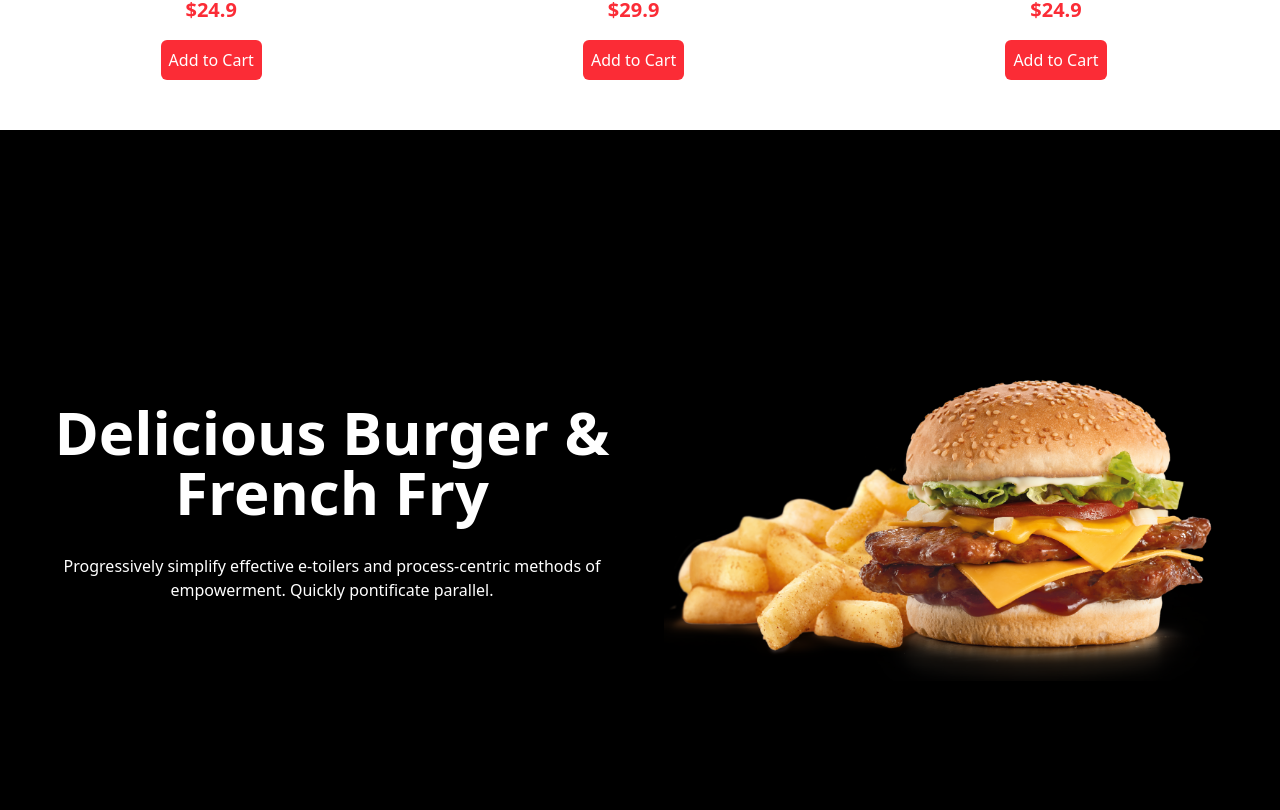
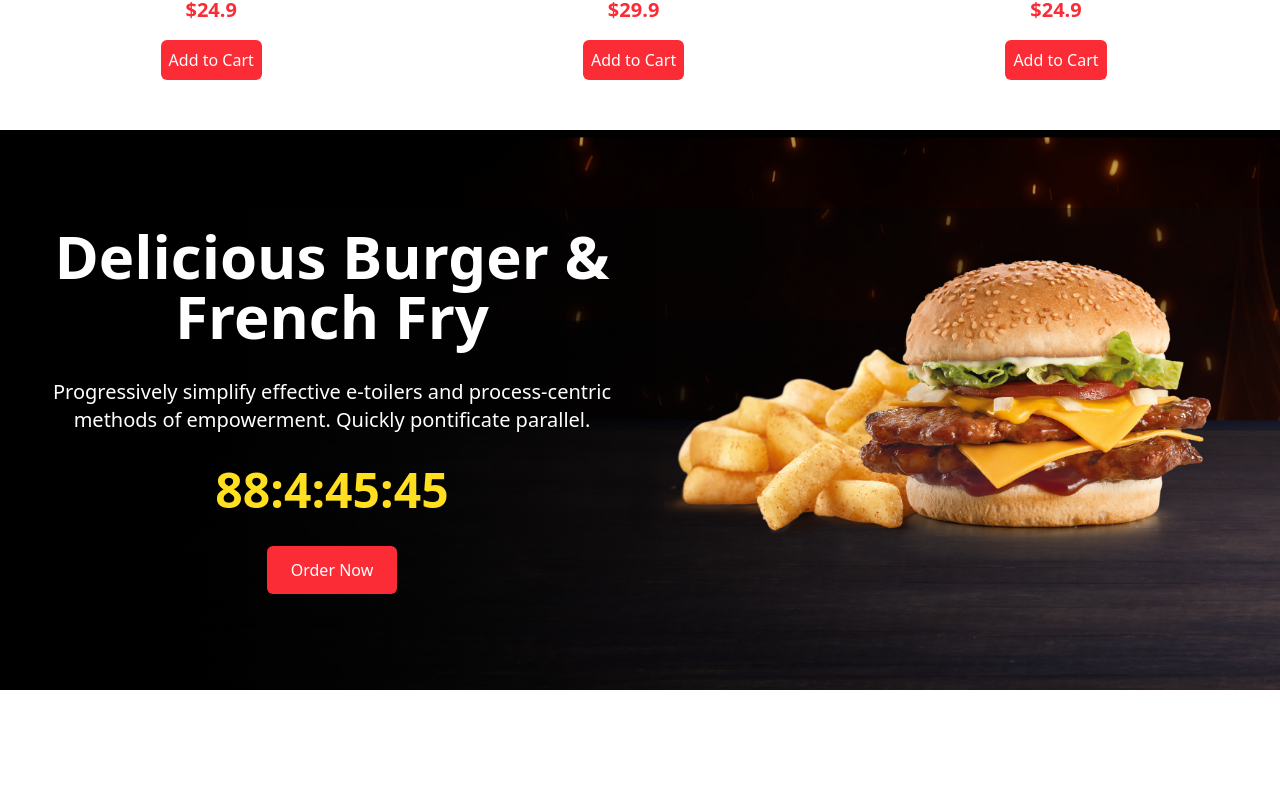
Before and after one commit to nabeel4557/restaurand, a Next.js app: page / in a window 1280 px wide. Shown: the part 1390-2200 px from the top of the page. Built offline with nearby package versions, Linux system fonts and the light colour scheme.

Commit message:
Doing_MenuPage

```diff
--- a/src/app/menu/page.tsx
+++ b/src/app/menu/page.tsx
@@ -1,9 +1,27 @@
-import React from 'react'
+import React from "react";
+import { menu } from "../../data";
+import Link from "next/link";
 
 function MenuPage() {
-  return (
-    <div>MenuPage</div>
-  )
+    return (
+        <div className="p-4 lg:px-20 xl:px-40 h-[calc(100vh-6rem)] md:h-[calc(100vh-9rem)] flex flex-col md:flex-row items-center">
+            {menu.map((category) => (
+                <Link
+                    href={`/menu/${category.slug}`}
+                    key={category.id}
+                    className="w-full h-1/3 bg-right  p-8 md:h-1/2 "
+                    style={{ backgroundImage: `url(${category.img})` }}>
+                    <div className={`text-${category.color} w-1/2`}>
+                        <h1 className=" font-bold text-2xl">
+                            {category.title}
+                        </h1>
+                        <p className="text-sm my-8">{category.desc}</p>
+                        <button className={` hidden md:block bg-${category.color} text-${category.color === "black" ? "white" : "red-500"} text-red-500 py-2 px-4 rounded-md`}>Explore</button>
+                    </div>
+                </Link>
+            ))}
+        </div>
+    );
 }
 
-export default MenuPage
+export default MenuPage;
--- /dev/null
+++ b/src/components/CountDown.tsx
@@ -0,0 +1,33 @@
+"use client";
+import React, { useState, useEffect } from "react";
+
+const CountDown = () => {
+    let difference = +new Date(`02/02/2026`) - +new Date();
+    const [delay, setDelay] = useState(difference);
+
+    const d = Math.floor(difference / (1000 * 60 * 60 * 24));
+    const h = Math.floor((difference / (1000 * 60 * 60)) % 24);
+    const m = Math.floor((difference / 1000 / 60) % 60);
+    const s = Math.floor((difference / 1000) % 60);
+
+    useEffect(() => {
+        const timer = setInterval(() => {
+            setDelay(delay - 1);
+        }, 1000);
+
+        if (delay === 0) {
+            clearInterval(timer);
+        }
+
+        return () => {
+            clearInterval(timer);
+        };
+    });
+    return (
+        <span className="font-bold text-5xl text-yellow-300">
+            {d}:{h}:{m}:{s}
+        </span>
+    );
+};
+
+export default CountDown;
--- a/src/components/Offer.tsx
+++ b/src/components/Offer.tsx
@@ -1,23 +1,27 @@
 import Image from "next/image";
 import React from "react";
+import CountDown from "./CountDown";
 
 function Offer() {
     return (
-        <div className="bg-black h-screen flex flex-col md:flex-row">
+        <div className="bg-black h-screen flex flex-col md:flex-row md:justify-between md:bg-[url('/offerBg.png')] md:h-[70vh]">
             {/* text container  */}
             <div className=" flex-1 flex flex-col text-center items-center justify-center gap-8 p-6">
                 <h1 className=" text-white font-bold text-5xl md:text-6xl ">
                     Delicious Burger & French Fry
                 </h1>
-                <p className=" text-white">
+                <p className=" text-white xl:text-xl">
                     Progressively simplify effective e-toilers and
                     process-centric methods of empowerment. Quickly pontificate
                     parallel.
                 </p>
-                <button>Order Now</button>
+                <CountDown />
+                <button className=" bg-red-500 text-white py-3 px-6 rounded-md">
+                    Order Now
+                </button>
             </div>
             {/* image container */}
-            <div className=" relative flex-1 w-full">
+            <div className=" relative flex-1 w-full md:h-full">
                 <Image
                     src="/offerProduct.png"
                     alt=""
```
Also changed, not shown: 1 other file (tests, documents, lock files or other folders).
